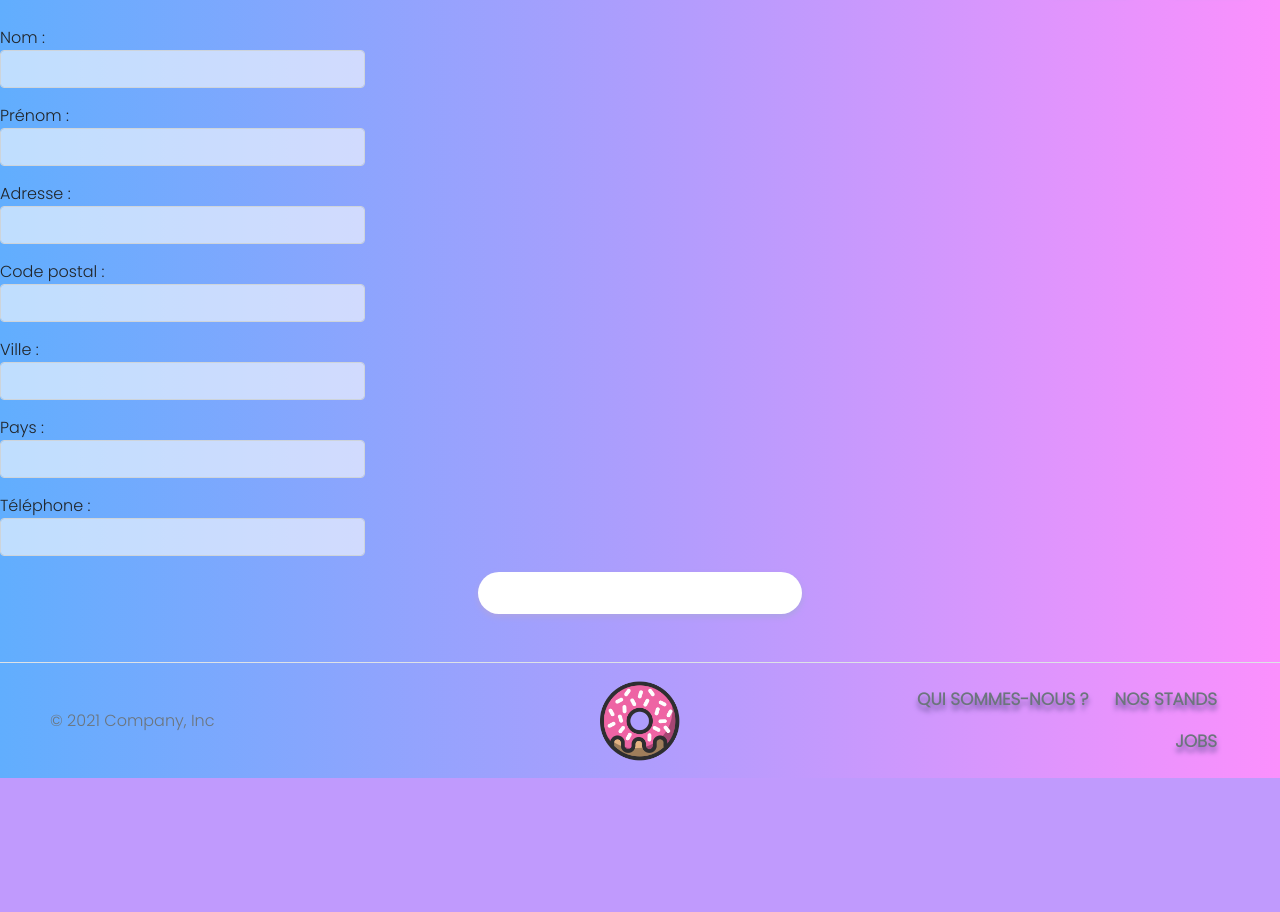
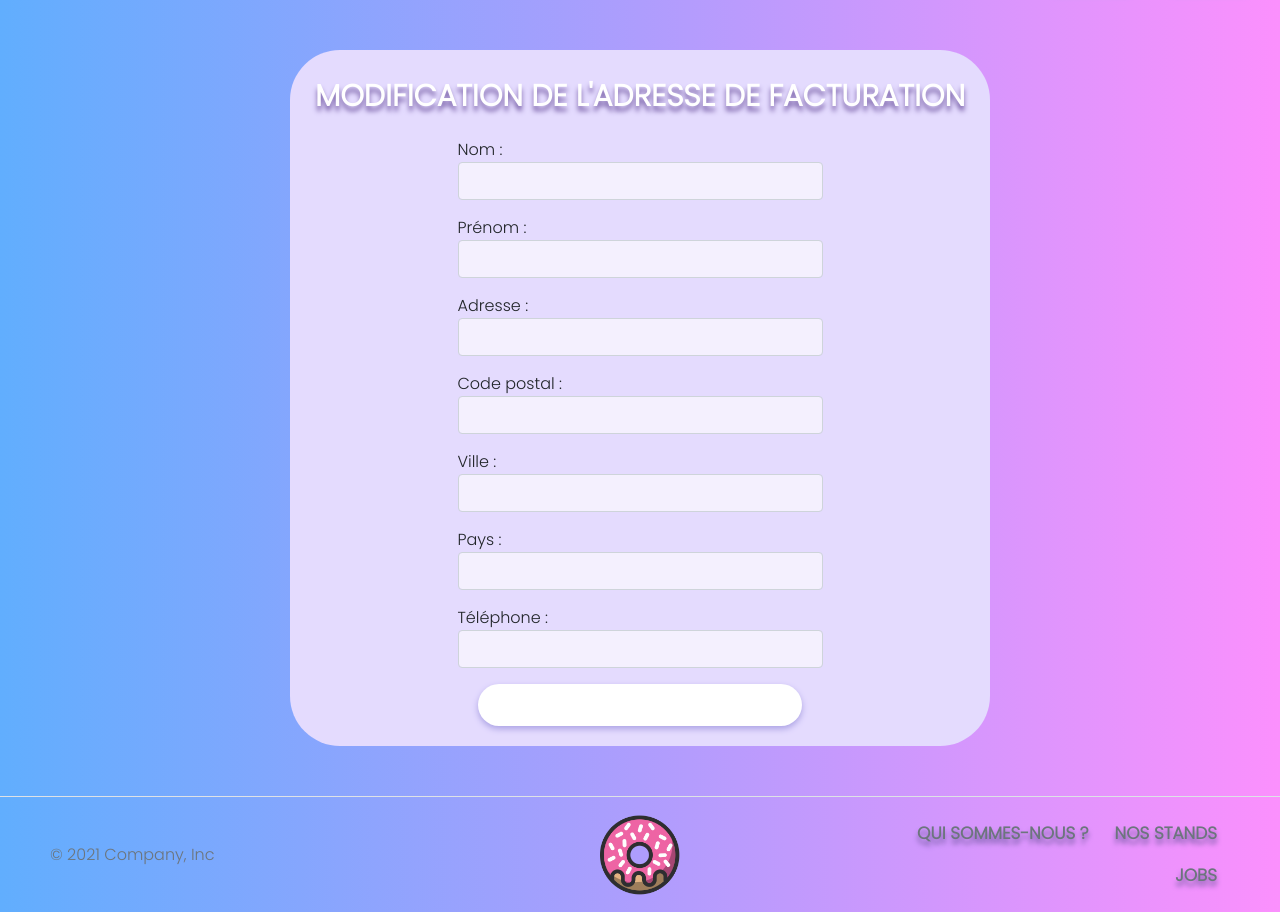
Before and after one commit to GregoireBa/DonutsV1, a Symfony app: template templates/front/user_update_adresse.html.twig in a window 1280 px wide. Shown: the part 69-981 px from the top of the page. Before the commit the page ends 847 px from the top, so only its background shows below. Run offline with Twig, Linux system fonts and the light colour scheme; the template is opened without the code that fills it, so the values that code supplies are empty; form fields are guessed from the names that the template uses; some libraries are stand-ins or nearby versions.

Commit message:
Update front
Modification du front

Modification email
Modification Adresse

```diff
--- a/templates/front/user_update_adresse.html.twig
+++ b/templates/front/user_update_adresse.html.twig
@@ -2,6 +2,8 @@
 
 {% block body %}
 
+<div class="box-login">
+<h1 class="h1-30 pt-2">Modification de l'adresse de facturation</h1>
 {{form_start(userAdresse)}}
 
         {{form_label(userAdresse.name,'Nom :', {'label_attr' : {'class' : 'mt-3'}})}}
@@ -28,5 +30,5 @@
         {{form_widget(userAdresse.Enregistrer, {'attr' : {'class' : 'btn btn-lg mt-3 btn-co btn-co-login',}})}}
 
 {{form_end(userAdresse)}}
-
+</div>
 {% endblock %}
--- a/templates/front/user_update_email.html.twig
+++ b/templates/front/user_update_email.html.twig
@@ -2,6 +2,8 @@
 
 {% block body %}
 
+<div class="box-login">
+<h1 class="h1-30 pt-2">Modification de l'email</h1>
 {{form_start(userEmail)}}
 
         {{form_label(userEmail.email,'Email :', {'label_attr' : {'class' : 'mt-3'}})}}
@@ -11,4 +13,6 @@
 
 {{form_end(userEmail)}}
 
+</div>
+
 {% endblock %}
```
